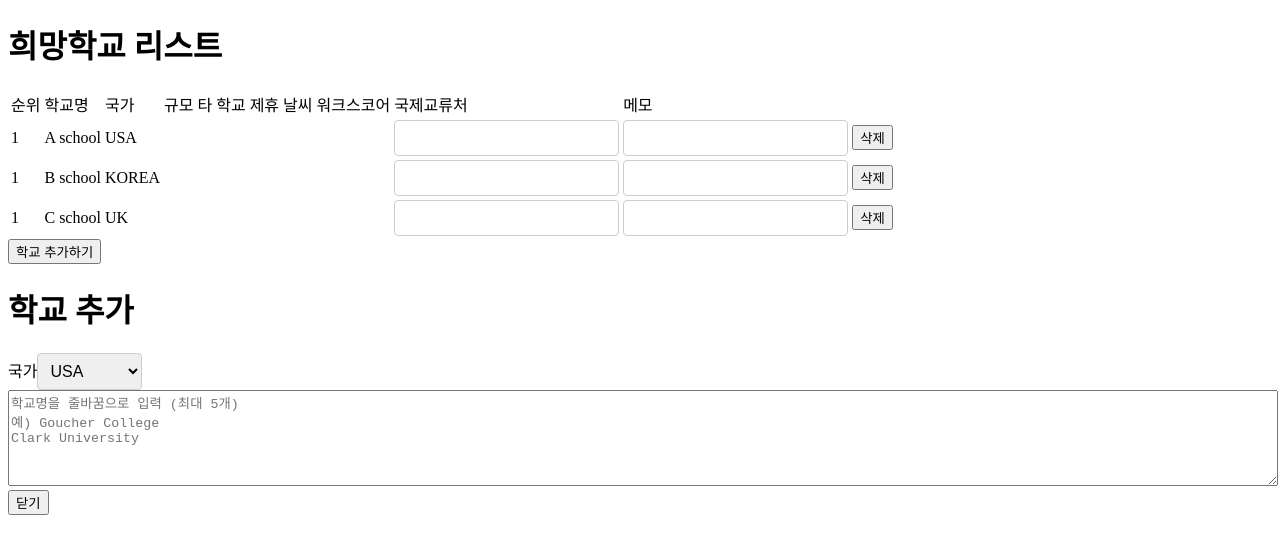
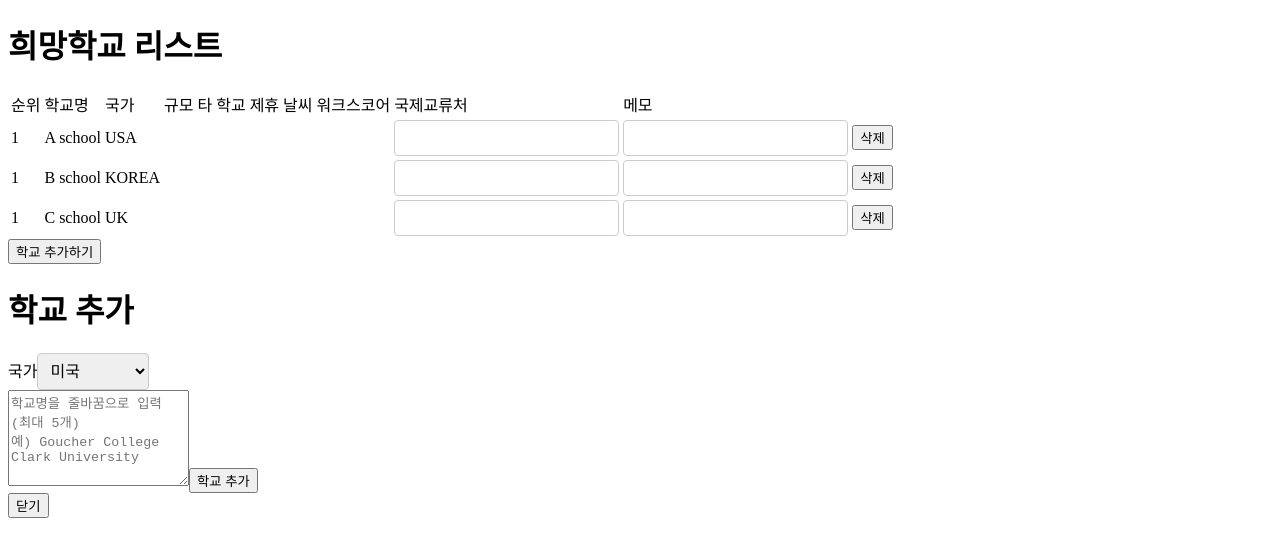
Before and after one commit to ay-yoo/for-intlstudent, a React (Create React App) app: page / in a window 1280 px wide. Both pictures are taken after a click on the button "학교 추가하기". Shown: the top 556 px of the page. Built offline with nearby package versions, Linux system fonts and the light colour scheme.

Commit message:
#3.학교 추가

```diff
--- a/public/index.html
+++ b/public/index.html
@@ -1,4 +1,4 @@
-<!DOCTYPE html>
+<!doctype html>
 <html lang="en">
   <head>
     <meta charset="utf-8" />
--- a/src/components/AddModal.js
+++ b/src/components/AddModal.js
@@ -1,4 +1,4 @@
-function AddModal({ addNation, setAddNation, addName, setAddName }) {
+function AddModal({ addNation, setAddNation, addName, setAddName, addSchool }) {
   return (
     <div>
       <div>
@@ -7,22 +7,43 @@ function AddModal({ addNation, setAddNation, addName, setAddName }) {
           value={addNation}
           onChange={(e) => setAddNation(e.target.value)}
         >
-          <option value="USA">USA</option>
-          <option value="KOREA">KOREA</option>
-          <option value="UK">UK</option>
-          <option value="CANADA">CANADA</option>
-          <option value="JAPAN">JAPAN</option>
-          <option value="ETC">ETC</option>
+          <option value="미국">미국</option>
+          <option value="일본">일본</option>
+          <option value="네덜란드">네덜란드</option>
+          <option value="노르웨이">노르웨이</option>
+          <option value="대만">대만</option>
+          <option value="덴마크">덴마크</option>
+          <option value="독일">독일</option>
+          <option value="리투아니아">리투아니아</option>
+          <option value="말레이시아">말레이시아</option>
+          <option value="베트남">베트남</option>
+          <option value="벨기에">벨기에</option>
+          <option value="스웨덴">스웨덴</option>
+          <option value="스위스">스위스</option>
+          <option value="스페인">스페인</option>
+          <option value="싱가포르">싱가포르</option>
+          <option value="영국">영국</option>
+          <option value="오스트리아">오스트리아</option>
+          <option value="이탈리아">이탈리아</option>
+          <option value="인도">인도</option>
+          <option value="중국">중국</option>
+          <option value="캐나다">캐나다</option>
+          <option value="태국">태국</option>
+          <option value="폴란드">폴란드</option>
+          <option value="프랑스">프랑스</option>
+          <option value="핀란드">핀란드</option>
+          <option value="호주">호주</option>
+          <option value="홍콩">홍콩</option>
         </select>
       </div>
 
       <textarea
         rows={6}
-        style={{ width: "100%" }}
         placeholder={`학교명을 줄바꿈으로 입력 (최대 5개)\n예) Goucher College\nClark University`}
         value={addName}
         onChange={(e) => setAddName(e.target.value)}
       />
+      <button onClick={addSchool}>학교 추가</button>
     </div>
   );
 }
--- a/src/routes/Table.js
+++ b/src/routes/Table.js
@@ -45,11 +45,6 @@ function Table() {
     setSchools((prev) => prev.filter((s) => s.id !== id));
     console.log(schools);
   };
-
-  //학교 순위별 정렬
-  const sortedSchools = useMemo(() => {
-    return [...schools].sort((a, b) => a.rank - b.rank);
-  }, [schools]);
   //기본정보 수정
   const updateBasic = (id, field, value) => {
     setSchools((prev) =>
@@ -73,6 +68,31 @@ function Table() {
     );
     console.log(schools);
   };
+
+  //학교 추가
+  // 학교 추가 함수
+  const addSchool = () => {
+    const inputNames = addName
+      .split("\n")
+      .map((name) => name.trim())
+      .slice(0, 5);
+
+    const existingNames = schools.map((s) => s.name.toLowerCase());
+
+    const newSchools = inputNames
+      .filter((name) => !existingNames.includes(name.toLowerCase()))
+      .map((name) => makeSchool(name, addNation));
+
+    setSchools((prev) => [...prev, ...newSchools]);
+    console.log(schools);
+    setAddName("");
+    setAddNation("미국");
+  };
+
+  //학교 순위별 정렬
+  const sortedSchools = useMemo(() => {
+    return [...schools].sort((a, b) => a.rank - b.rank);
+  }, [schools]);
 
   return (
     <div>
@@ -140,6 +160,7 @@ function Table() {
               setAddNation={setAddNation}
               addName={addName}
               setAddName={setAddName}
+              addSchool={addSchool}
             />
           }
         />
```
